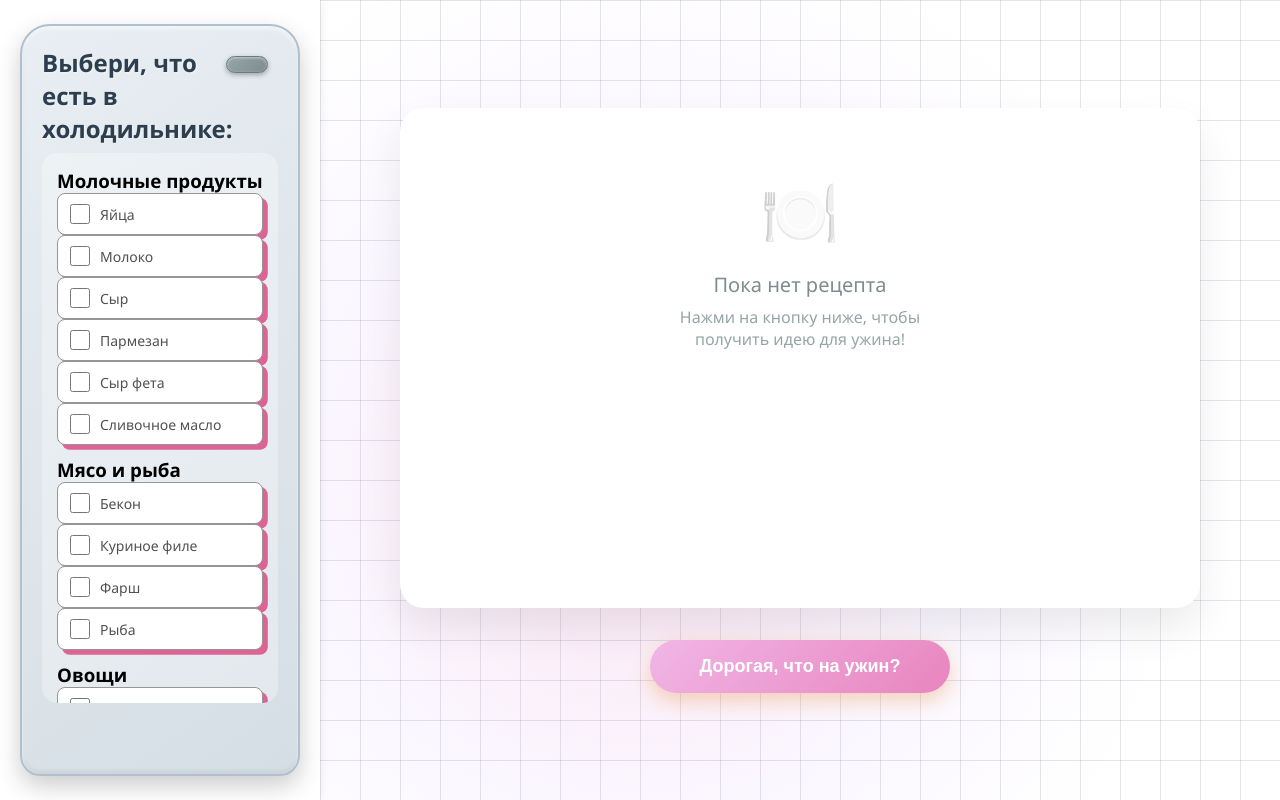
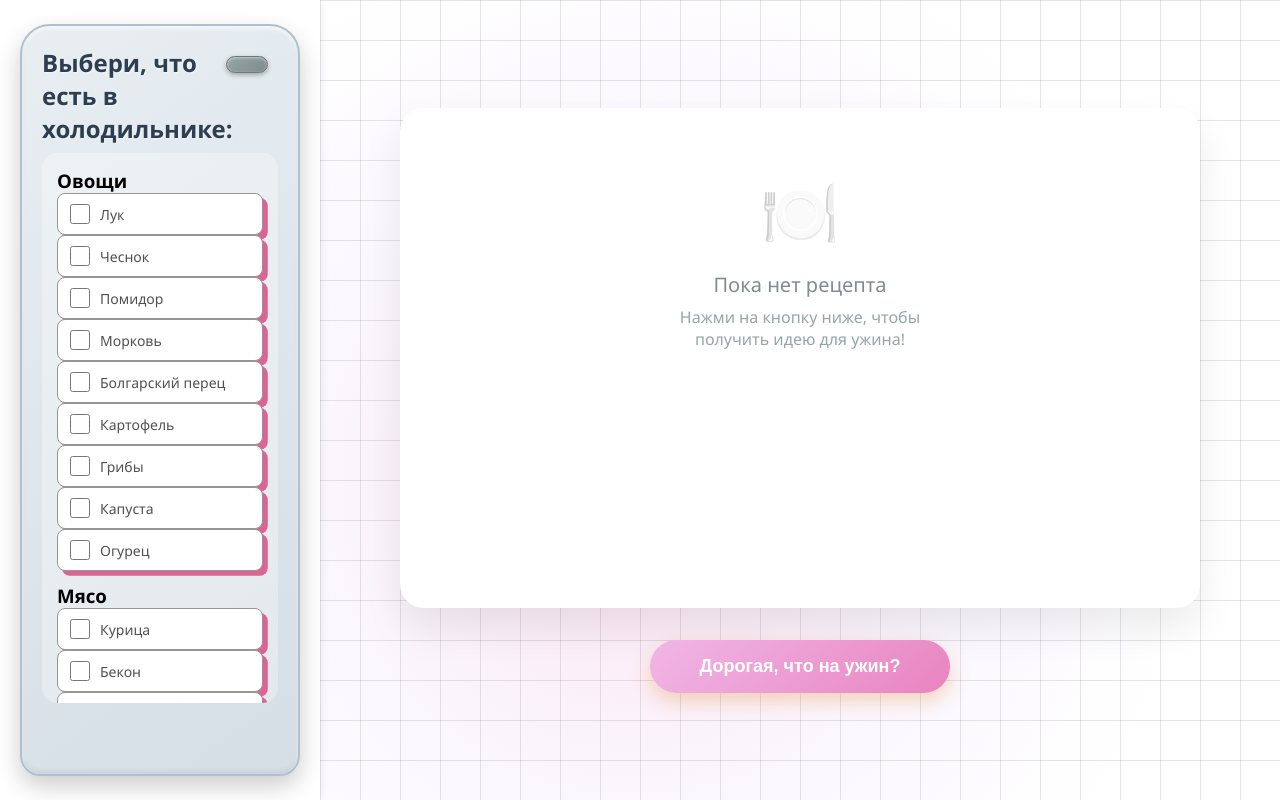
Before and after one commit to Nadya-Semyonova/chto_na_uzhin, a React (Vite) app: page / in a window 1280 px wide. Built offline with nearby package versions, Linux system fonts and the light colour scheme.

Commit message:
fix: унифицированы рецепты и ингридиенты для лучшей фильтрации

```diff
--- a/src/data/ingredients.ts
+++ b/src/data/ingredients.ts
@@ -6,50 +6,38 @@ export interface Ingredient {
 }
 
 export const POPULAR_INGREDIENTS: Ingredient[] = [
-  // Молочные продукты
-  { id: 'яйца', name: 'Яйца', category: 'dairy', icon: '' },
-  { id: 'молоко', name: 'Молоко', category: 'dairy', icon: '' },
-  { id: 'сыр', name: 'Сыр', category: 'dairy', icon: '' },
-  { id: 'пармезан', name: 'Пармезан', category: 'dairy', icon: '' },
-  { id: 'сыр фета', name: 'Сыр фета', category: 'dairy', icon: '' },
-  { id: 'сливочное масло', name: 'Сливочное масло', category: 'dairy', icon: '' },
-
-  // Мясо и рыба
-  { id: 'бекон', name: 'Бекон', category: 'meat', icon: '' },
-  { id: 'куриное филе', name: 'Куриное филе', category: 'meat', icon: '' },
-  { id: 'фарш', name: 'Фарш', category: 'meat', icon: '' },
-  { id: 'рыба', name: 'Рыба', category: 'meat', icon: '' },
-
-  // Овощи
-  { id: 'помидоры', name: 'Помидоры', category: 'vegetables', icon: '' },
-  { id: 'огурцы', name: 'Огурцы', category: 'vegetables', icon: '' },
+  // Овощи (самые частые)
   { id: 'лук', name: 'Лук', category: 'vegetables', icon: '' },
   { id: 'чеснок', name: 'Чеснок', category: 'vegetables', icon: '' },
+  { id: 'помидор', name: 'Помидор', category: 'vegetables', icon: '' },
   { id: 'морковь', name: 'Морковь', category: 'vegetables', icon: '' },
   { id: 'болгарский перец', name: 'Болгарский перец', category: 'vegetables', icon: '' },
+  { id: 'картофель', name: 'Картофель', category: 'vegetables', icon: '' },
   { id: 'грибы', name: 'Грибы', category: 'vegetables', icon: '' },
-  { id: 'картофель', name: 'Картофель', category: 'vegetables', icon: '' },
   { id: 'капуста', name: 'Капуста', category: 'vegetables', icon: '' },
-  { id: 'оливки', name: 'Оливки', category: 'vegetables', icon: '' },
+  { id: 'огурец', name: 'Огурец', category: 'vegetables', icon: '' },
 
-  // Крупы и макароны
-  { id: 'спагетти', name: 'Спагетти', category: 'grains', icon: '' },
+  // Белки
+  { id: 'курица', name: 'Курица', category: 'meat', icon: '' },
+  { id: 'яйца', name: 'Яйца', category: 'other', icon: '' },
+  { id: 'бекон', name: 'Бекон', category: 'meat', icon: '' },
+  { id: 'фарш', name: 'Фарш', category: 'meat', icon: '' },
+
+  // Молочные
+  { id: 'сыр', name: 'Сыр', category: 'dairy', icon: '' },
+  { id: 'сливки', name: 'Сливки', category: 'dairy', icon: '' },
+  { id: 'творог', name: 'Творог', category: 'dairy', icon: '' },
+
+  // Крупы и хлеб
+  { id: 'рис', name: 'Рис', category: 'grains', icon: '' },
   { id: 'макароны', name: 'Макароны', category: 'grains', icon: '' },
-  { id: 'рис', name: 'Рис', category: 'grains', icon: '' },
-  { id: 'гречка', name: 'Гречка', category: 'grains', icon: '' },
-  { id: 'хлеб', name: 'Хлеб', category: 'grains', icon: '' },
-
-  // Другое
-  { id: 'оливковое масло', name: 'Оливковое масло', category: 'other', icon: '' },
-  { id: 'соевый соус', name: 'Соевый соус', category: 'other', icon: '' },
-  { id: 'соль', name: 'Соль', category: 'other', icon: '' },
-  { id: 'черный перец', name: 'Черный перец', category: 'other', icon: '' },
+  { id: 'хлеб', name: 'Хлеб', category: 'other', icon: '' },
 ];
 
 // Также можно экспортировать для удобства
 export const INGREDIENT_CATEGORIES = {
   dairy: 'Молочные продукты',
-  meat: 'Мясо и рыба',
+  meat: 'Мясо',
   vegetables: 'Овощи',
   grains: 'Крупы и макароны',
   other: 'Другое',
--- a/src/data/recipes.ts
+++ b/src/data/recipes.ts
@@ -35,7 +35,7 @@ export const RECIPES: Recipe[] = [
     imageUrl: karbonaraImage,
     instructions:
       'Отварите спагетти в подсоленной воде. Обжарьте бекон с чесноком. Смешайте яйца с сыром пармезан. Соедините горячие спагетти с беконом, добавьте яичную смесь и быстро перемешайте. Подавайте сразу же с черным перцем.',
-    ingredients: ['спагетти', 'яйца', 'бекон', 'пармезан', 'чеснок', 'черный перец'],
+    ingredients: ['макароны', 'яйца', 'бекон', 'сыр', 'чеснок'],
     cookingTime: 20,
     difficulty: 'Средне',
   },
@@ -46,7 +46,7 @@ export const RECIPES: Recipe[] = [
     imageUrl: omletImage,
     instructions:
       'Взбейте яйца с молоком. Нарежьте помидоры и перец кубиками. Обжарьте овощи на сковороде, залейте яичной смесью. Готовьте под крышкой 5-7 минут.',
-    ingredients: ['яйцо', 'молоко', 'помидор', 'болгарский перец', 'лук', 'соль'],
+    ingredients: ['яйца', 'молоко', 'помидор', 'болгарский перец', 'лук'],
     cookingTime: 15,
     difficulty: 'Легко',
   },
@@ -57,7 +57,7 @@ export const RECIPES: Recipe[] = [
     imageUrl: grecheskiiImage,
     instructions:
       'Нарежьте помидоры, огурцы и перец крупными кусками. Добавьте маслины и сыр фета. Заправьте оливковым маслом и посыпьте орегано.',
-    ingredients: ['помидор', 'огурец', 'болгарский перец', 'лук', 'сыр фета', 'оливки', 'оливковое масло'],
+    ingredients: ['помидор', 'огурец', 'болгарский перец', 'лук', 'сыр', 'оливки'],
     cookingTime: 10,
     difficulty: 'Легко',
   },
@@ -68,7 +68,7 @@ export const RECIPES: Recipe[] = [
     imageUrl: grechkasgribamiImage,
     instructions:
       'Отварите гречку. Обжарьте лук с грибами. Смешайте с гречкой, добавьте сливочное масло.',
-    ingredients: ['гречка', 'грибы', 'лук', 'сливочное масло', 'соль'],
+    ingredients: ['гречка', 'грибы', 'лук'],
     cookingTime: 25,
     difficulty: 'Легко',
   },
@@ -79,7 +79,7 @@ export const RECIPES: Recipe[] = [
     imageUrl: borshImage,
     instructions:
       'Сварите мясной бульон. Обжарьте свеклу, морковь и лук. Добавьте в бульон нарезанный картофель и капусту, затем зажарку. Варите до готовности. Подавайте со сметаной и зеленью.',
-    ingredients: ['свекла', 'капуста', 'картофель', 'морковь', 'лук', 'говядина', 'томатная паста', 'сметана'],
+    ingredients: ['свекла', 'капуста', 'картофель', 'морковь', 'лук', 'говядина', 'томатная паста'],
     cookingTime: 90,
     difficulty: 'Сложно',
   },
@@ -90,7 +90,7 @@ export const RECIPES: Recipe[] = [
     imageUrl: sandwichImage,
     instructions:
       'Поджарьте тосты. Смажьте их авокадо, размятым в пюре. Выложите листья салата, ломтики обжаренной курицы и помидоры. Накройте второй половинкой хлеба.',
-    ingredients: ['хлеб', 'курица', 'авокадо', 'помидор', 'листья салата', 'майонез'],
+   ingredients: ['хлеб', 'курица', 'авокадо', 'помидор', 'салат', 'майонез'],
     cookingTime: 15,
     difficulty: 'Легко',
   },
@@ -101,7 +101,7 @@ export const RECIPES: Recipe[] = [
     imageUrl: cezarImage,
     instructions:
       'Обжарьте креветки с чесноком. Добавьте в майонез, чайную ложку горчицы. Нарежьте салат романо или айсберг и смешайте с соусом. Добавьте помидоры черри, сухарики и креветки. Посыпьте пармезаном.',
-    ingredients: ['креветки', 'листья салата', 'пармезан', 'сухарики', 'майонез','горчица', 'помидор'],
+    ingredients: ['креветки', 'салат', 'сыр', 'сухарики', 'майонез', 'горчица', 'помидор'],
     cookingTime: 20,
     difficulty: 'Средне',
   },
@@ -123,7 +123,7 @@ export const RECIPES: Recipe[] = [
     imageUrl: ovsyanoblinImage,
     instructions:
       'Смешайте яйцо, овсяные хлопья и молоко в блендере. Вылейте на разогретую сковороду. Жарьте с двух сторон. Начинка: творог, банан или сыр.',
-    ingredients: ['овсяные хлопья', 'яйцо', 'молоко', 'творог', 'банан'],
+    ingredients: ['овсяные хлопья', 'яйца', 'молоко', 'творог', 'банан'],
     cookingTime: 10,
     difficulty: 'Легко',
   },
@@ -133,8 +133,8 @@ export const RECIPES: Recipe[] = [
     category: 'Салаты',
     imageUrl: kaprezeImage,
     instructions:
-      'Нарежьте помидоры и моцареллу кружочками. Выложите, чередуя, на тарелку. Сбрызните оливковым маслом, добавьте листья базилика и бальзамический уксус.',
-    ingredients: ['помидор', 'моцарелла', 'базилик', 'оливковое масло', 'бальзамический уксус'],
+      'Нарежьте помидоры и сыр моцарелла кружочками. Выложите, чередуя, на тарелку. Сбрызните оливковым маслом, добавьте листья базилика и бальзамический уксус.',
+   ingredients: ['помидор', 'сыр', 'базилик'],
     cookingTime: 5,
     difficulty: 'Легко',
   },
@@ -156,7 +156,7 @@ export const RECIPES: Recipe[] = [
     imageUrl: brauniImage,
     instructions:
       'Растопите шоколад со сливочным маслом на водяной бане или в микроволновке. Взбейте яйца с сахаром. Соедините смеси, добавьте муку. Выпекайте 25 минут. При проверке зубочисткой середина должна остаться влажной.',
-    ingredients: ['темный шоколад', 'сливочное масло', 'сахар', 'яйцо', 'мука'],
+ingredients: ['шоколад', 'яйца', 'мука'],
     cookingTime: 35,
     difficulty: 'Средне',
   },
@@ -178,7 +178,7 @@ export const RECIPES: Recipe[] = [
     imageUrl: syrnikiImage,
     instructions:
       'Смешайте творог, яйцо, муку и сахар. Сформируйте сырники. Обжарьте на сливочном масле с двух сторон до румяной корочки.',
-    ingredients: ['творог', 'яйцо', 'мука', 'сахар'],
+ ingredients: ['творог', 'яйца', 'мука'],
     cookingTime: 20,
     difficulty: 'Легко',
   },
@@ -189,7 +189,7 @@ export const RECIPES: Recipe[] = [
     imageUrl: rizottoImage,
     instructions:
       'Сварите куринный больон. Обжарьте лук и рис арборио. Постепенно добавляйте бульон, помешивая, после того как рис набухнет, можно добавить стакан белого сухого вина до полного выпаривания. В конце добавьте отдельно обжаренные грибы, пармезан и сливочное масло.',
-    ingredients: ['рис арборио', 'грибы', 'лук', 'белое вино', 'пармезан', 'курица' ],
+   ingredients: ['рис', 'грибы', 'лук', 'вино', 'сыр', 'курица'],
     cookingTime: 35,
     difficulty: 'Средне',
   },
@@ -200,7 +200,7 @@ export const RECIPES: Recipe[] = [
     imageUrl: okroshkaImage,
     instructions:
       'Нарежьте кубиками варенный картофель, свежие огурцы, редис, варенные яйца и докторскую колбасу. Залейте квасом или кефиром. Добавьте горчицу, хрен и зелень.',
-    ingredients: ['квас', 'картофель', 'огурец', 'редис', 'яйцо', 'колбаса', 'укроп', 'горчица', 'хрен'],
+    ingredients: ['квас', 'картофель', 'огурец', 'редис', 'яйца', 'колбаса', 'горчица', 'хрен'],
     cookingTime: 20,
     difficulty: 'Легко',
   },
@@ -211,7 +211,7 @@ export const RECIPES: Recipe[] = [
     imageUrl: kartofelImage,
     instructions:
       'Нарежьте картофель дольками. Смешайте с растительным маслом, паприкой, чесноком и солью. Запекайте в духовке 35 минут до хрустящей корочки.',
-    ingredients: ['картофель', 'растительное масло', 'паприка', 'чеснок', 'розмарин'],
+   ingredients: ['картофель', 'чеснок'],
     cookingTime: 40,
     difficulty: 'Легко',
   },
```
